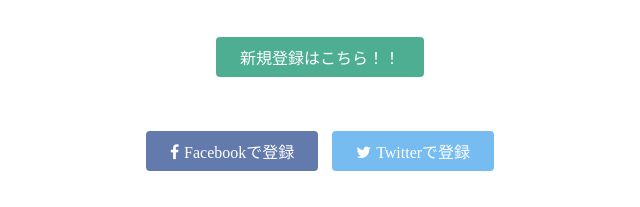
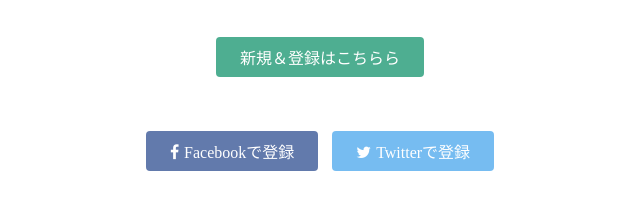
Before and after one commit to rokurock-fly/flower, a plain HTML site: page index.html in a window 1280 px wide. Shown: the part 395-602 px from the top of the page, 320-960 px from the left. Drawn offline with Linux system fonts and the light colour scheme.

Commit message:
Update index.html

```diff
--- a/index.html
+++ b/index.html
@@ -26,7 +26,7 @@
       <h1>LEARN TO CODE.<br>LEARN TO BE CREATIVE.</h1>
       <p>Progateはオンラインプログラミング学習サービスです。<br>初心者にもやさしいスライドとレッスンで、ウェブサービスを作りながらプログラミングを学んでいきましょう。</p>
       <div class="btn-wrapper">
-        <a href="#" class="btn signup">新規登録はこちら！！</a>
+        <a href="#" class="btn signup">新規＆登録はこちらら</a>
         <p>or</p>
         <a href="#" class="btn facebook"><span class="fa fa-facebook"></span>Facebookで登録</a>
         <a href="#" class="btn twitter"><span class="fa fa-twitter"></span>Twitterで登録</a>
```
